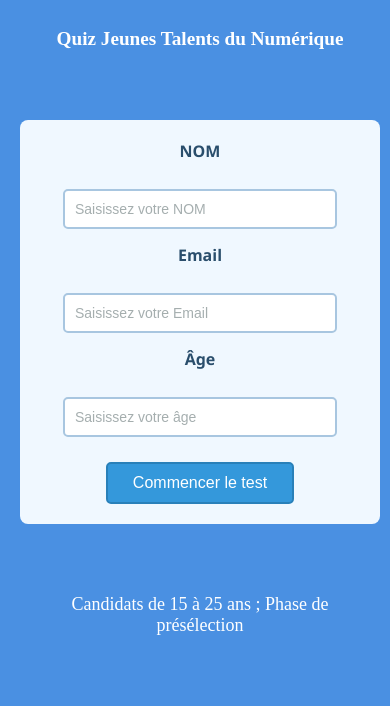
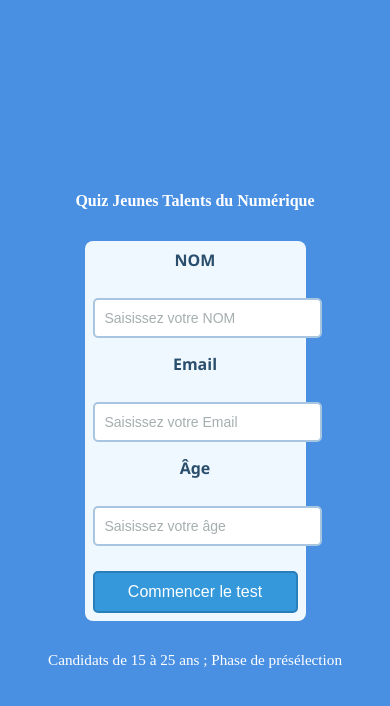
Before and after one commit to AMEGNISSE-10/BRIEF_2, a plain HTML site: page index.html in a window 390 px wide. Drawn offline with Linux system fonts and the light colour scheme.

Commit message:
le second

```diff
--- a/index.css
+++ b/index.css
@@ -101,7 +101,7 @@ h1 {
         margin-top: 10px;
     }
 
-    @media (max-width: 700px) {
+    /* @media (max-width: 700px) {
     body {
         max-width: 100%;
         margin: 10px;
@@ -128,4 +128,37 @@ h1 {
     .quiz h2 {
         font-size: 1rem;
     }
+} */
+
+/* --- Responsive Design amélioré --- */
+@media (max-width: 600px) {
+    #formulaire {
+        max-width: 98%;
+        padding: 8px;
+        margin: 20px auto;
+    }
+    #formulaire input {
+        width: 100%;
+        font-size: 1em;
+    }
+    h1, .app h1 {
+        font-size: 1em;
+    }
+    #texte {
+        font-size: 0.95em;
+        margin: 10px;
+    }
+    #boutton {
+        width: 100%;
+        font-size: 1em;
+    }
 }
+
+/* Utilisation de Flexbox pour centrer le contenu principal */
+.Tout {
+    display: flex;
+    flex-direction: column;
+    align-items: center;
+    justify-content: center;
+    min-height: 100vh;
+}
```
